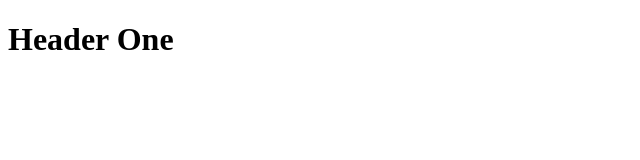
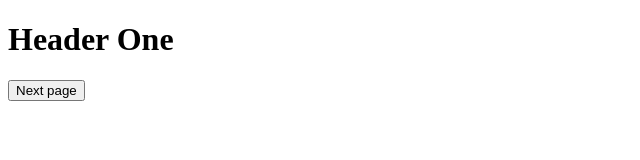
Before and after one commit to IskandarAbdurahmonov/test, a website: page index.html in a window 1280 px wide. Shown: the whole page, without its empty margins (0-640 px from the left). Drawn offline with Linux system fonts and the light colour scheme.

Commit message:
button add

```diff
--- a/index.html
+++ b/index.html
@@ -10,6 +10,7 @@
 
 <body>
     <h1> Header One </h1>
+    <button> Next page </button>
 </body>
 
 </html>
```
